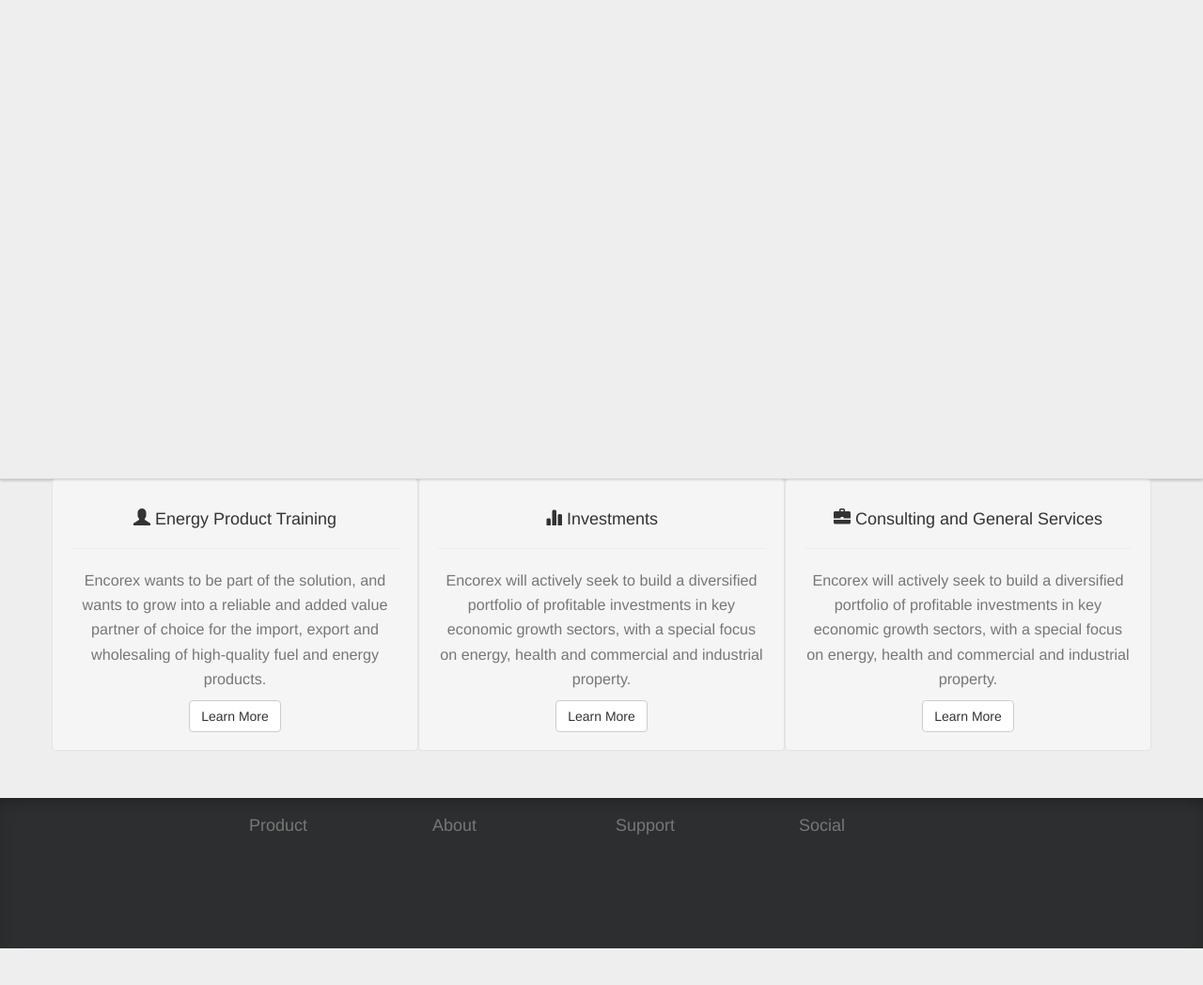
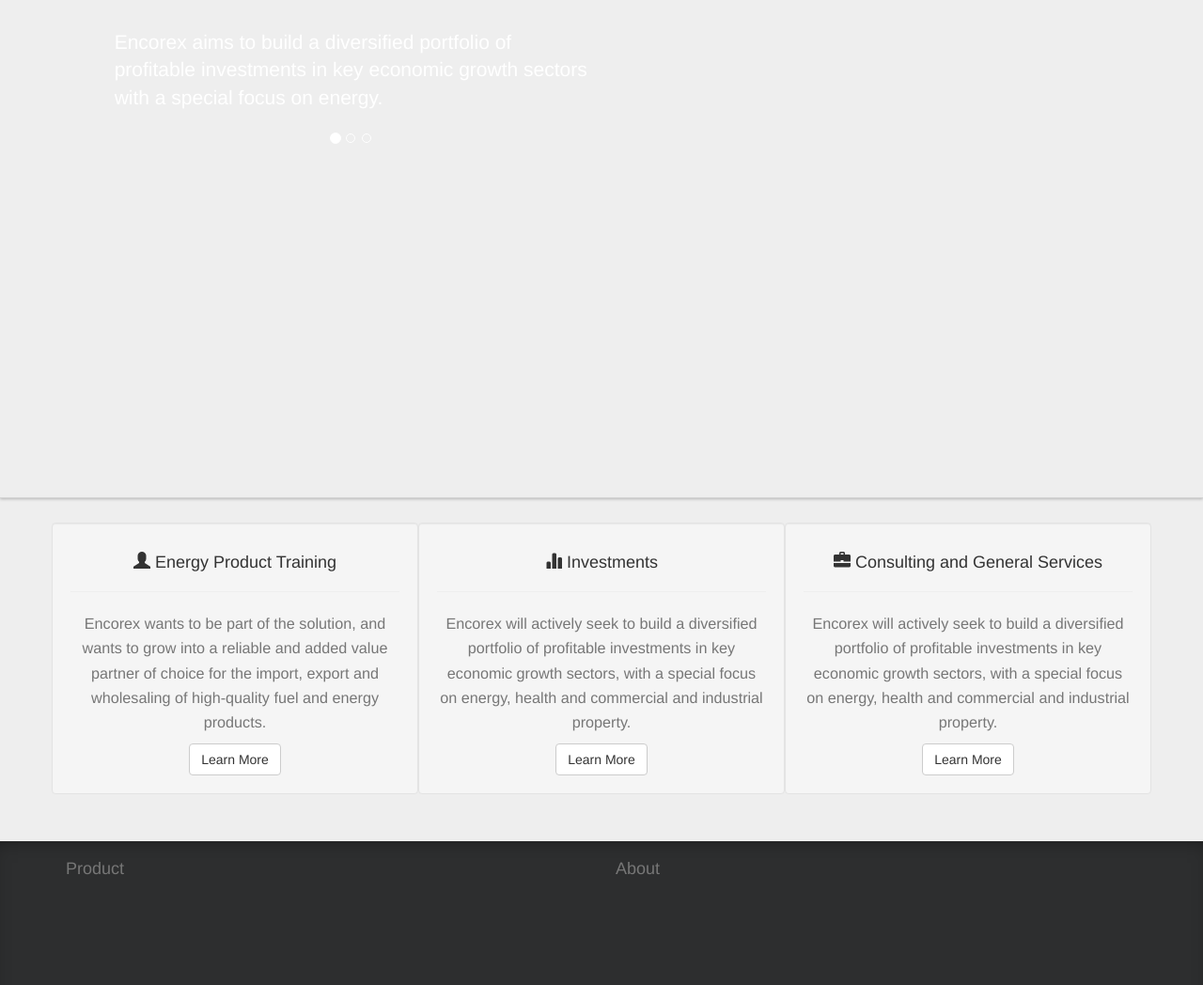
Before and after one commit to jasrusable/encorex, a website: page www/index.html in a window 1280 px wide. Shown: the part 140-1188 px from the top of the page at 94% size. Before the commit the page ends 1149 px from the top, so only its background shows below. Drawn offline with Linux system fonts and the light colour scheme.

Commit message:
more work

```diff
--- a/www/index.html
+++ b/www/index.html
@@ -54,20 +54,12 @@
             <div class="container">
                 <div class="row">
 
-                    <div class="col-sm-3 col-md-2 col-md-offset-2">
+                    <div class="col-sm-6 col-md-6">
                         <h4>Product</h4>
 
                     </div>
-                    <div class="col-sm-3 col-md-2">
+                    <div class="col-sm-6 col-md-6">
                         <h4>About</h4>
-
-                    </div>
-                    <div class="col-sm-3 col-md-2">
-                        <h4>Support</h4>
-
-                    </div>
-                    <div class="col-sm-3 col-md-2">
-                        <h4>Social</h4>
 
                     </div>
                 </div>
--- a/www/partials/base.html
+++ b/www/partials/base.html
@@ -17,6 +17,7 @@
     <div class="collapse navbar-collapse" id="bs-example-navbar-collapse-1">
 
       <ul class="nav navbar-nav navbar-right">
+        <li ng-class="{'active': $state.is('base.landing')}"><a ui-sref="base.landing">Home</a></li>
         <li ng-class="{'active': $state.is('base.about')}"><a ui-sref="base.about">About</a></li>
       </ul>
     </div><!-- /.navbar-collapse -->
--- a/www/partials/base.landing.html
+++ b/www/partials/base.landing.html
@@ -1,10 +1,46 @@
 <div class="landing-top">
+	<div class="col-sm-7 col-md-5 col-sm-offset-1">
+		<div id="carousel-example-generic" class="carousel slide" data-ride="carousel">
+			<!-- Wrapper for slides -->
 
+			<div class="carousel-inner" role="listbox">
+			    <div class="item active">
+			     	<p class="lead">
+			      	Encorex aims to build a diversified portfolio of profitable investments in key economic growth sectors with a special focus on energy.
+			     	</p>
+			    </div>
+			    <div class="item">
+			    	<p class="lead">
+			      	Encorex provides high quality consulting and general services that add demonstrable and sustainable value to clients.
+			    	</p>
+			    </div>
+			    <div class="item">
+			    	<p class="lead">
+			      	Encorex aims to grow into a reliable and added value partner of choice for the import, export and wholesaling of high-quality fuel and energy products.
+			    	</p>
+			    </div>
+			</div>
+			<br/>
+			<br/>
+			<ol class="carousel-indicators">
+			    <li data-target="#carousel-example-generic" data-slide-to="0" class="active"></li>
+			    <li data-target="#carousel-example-generic" data-slide-to="1"></li>
+			    <li data-target="#carousel-example-generic" data-slide-to="2"></li>
+			</ol>
+
+		</div>
+	</div>
 </div>
 
+<script type="text/javascript">
+	$('.carousel').carousel({
+ 		interval: 6000
+	})
+</script>
+<br/>
 <div class="container">
 	<div class="row">
-		<div class="col-md-4 well">
+		<div class="col-sm-4 well">
 			<h4 class="text-center"><span class="glyphicon glyphicon-user" aria-hidden="true"></span> Energy Product Training</h4>
 			<hr/>
 			<p class="text-muted text-center">
@@ -14,7 +50,7 @@
 				<button type="button" class="btn btn-default">Learn More</button>
 			</div>
 		</div>
-		<div class="col-md-4 well">
+		<div class="col-sm-4 well">
 
 			<h4 class="text-center"><span class="glyphicon glyphicon-stats" aria-hidden="true"></span> Investments</h4>
 			<hr/>
@@ -25,7 +61,7 @@
 				<button type="button" class="btn btn-default">Learn More</button>
 			</div>
 		</div>
-		<div class="col-md-4 well">
+		<div class="col-sm-4 well">
 			<h4 class="text-center"><span class="glyphicon glyphicon-briefcase" aria-hidden="true"></span> Consulting and General Services</h4>
 			<hr/>
 			<p class="text-muted text-center">
--- a/www/style.css
+++ b/www/style.css
@@ -49,22 +49,12 @@
     box-shadow: 0 1px 2px rgba(0, 0, 0, 0.25), inset 0 -1px 0 rgba(0, 0, 0, 0.1)
 }
 
-@media (min-width: 900px) {
-    .landing-top {
-        padding-top: 150px;
-        height: 400px;
-    }
-}
-
-@media (min-width: 1200px) {
-    .landing-top {
-        padding-top: 250px;
-        height: 600px;
-    }
+.navbar-brand {
+    height: 70px;
 }
 .landing-top {
     background: url('/images/Alternative_Energies.jpg');
-    background-position: 0px -240px;
+
     background-size: 100% auto;
     background-repeat: no-repeat;
     filter: progid:DXImageTransform.Microsoft.gradient(startColorstr='#ffffff', endColorstr='#b3b3b3', GradientType=1);
@@ -73,3 +63,19 @@
     -moz-box-shadow: 0 1px 3px rgba(0, 0, 0, 0.25), inset 0 -1px 0 rgba(0, 0, 0, 0.1);
     box-shadow: 0 1px 3px rgba(0, 0, 0, 0.25), inset 0 -1px 0 rgba(0, 0, 0, 0.1)
 }
+
+@media (min-width: 900px) {
+    .landing-top {
+        padding-top: 10px;
+        height: 300px;
+        background-position: 0px -110px;
+    }
+}
+
+@media (min-width: 1200px) {
+    .landing-top {
+        padding-top: 100px;
+        height: 600px;
+        background-position: 0px -240px;
+    }
+}
```
